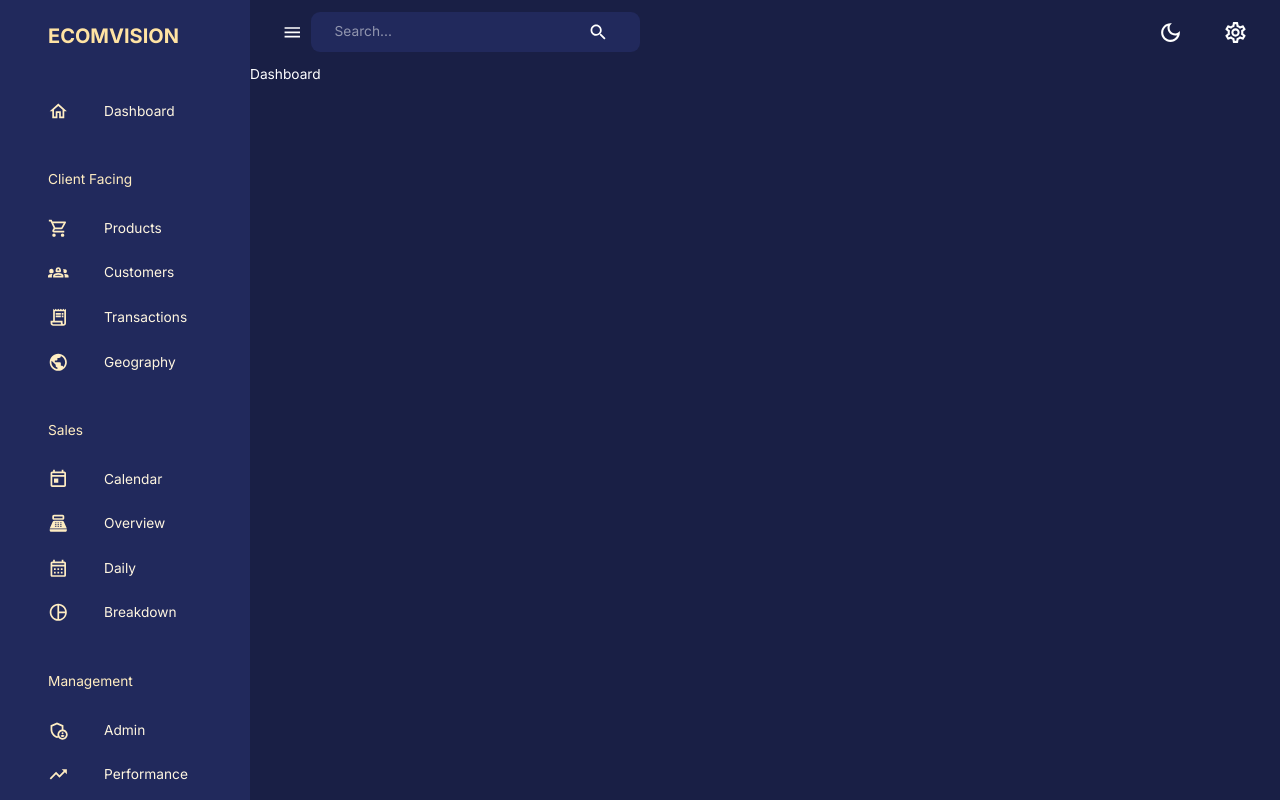
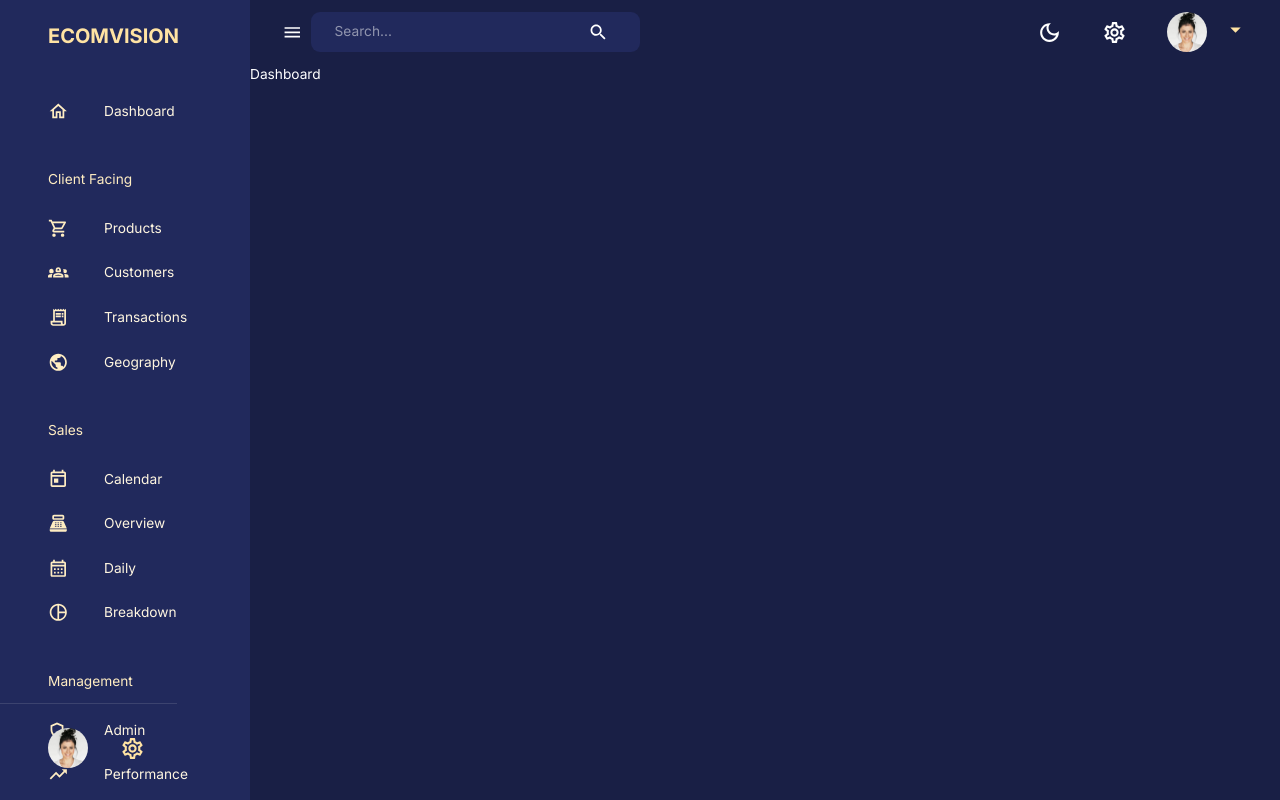
Before and after one commit to CodeWithDhruvX/AdminDashboard, a React (Create React App) app in the folder client/: page /dashboard in a window 1280 px wide. Built offline with nearby package versions, Linux system fonts and the light colour scheme; no server answers.

Commit message:
sidebar added.

```diff
--- a/client/src/components/Navbar.jsx
+++ b/client/src/components/Navbar.jsx
@@ -1,18 +1,24 @@
 import React, { useState } from 'react'
-import { LightModeOutlined, DarkModeOutlined, Menu as MenuIcon, Search, SettingsOutlined, ArrowDropOutlined } from '@mui/icons-material';
+import { LightModeOutlined, DarkModeOutlined, Menu as MenuIcon, Search, SettingsOutlined,ArrowDropDownOutlined } from '@mui/icons-material';
 import FlexBetween from 'components/FlexBetween';
 import { useDispatch } from 'react-redux';
 import { setMode } from 'state';
 import profileImage from '../assets/profile.jpeg';
 import { useTheme } from '@mui/material';
-import { AppBar, Toolbar, IconButton, InputBase } from '@mui/material';
+import { AppBar, Toolbar, IconButton, InputBase, Button, Box,Typography } from '@mui/material';
+
 const Navbar = ({
+    user,
     isSidebarOpen,
     setIsSidebarOpen
 }) => {
     const dispatch = useDispatch();
     const theme = useTheme();
-    console.log(theme.palette.mode);
+    const [anchorEl, setAnchorEl] = useState(null);
+    const open = Boolean(anchorEl);
+    const handleClick = (event) => setAnchorEl(event.currentTarget);
+    const handleClose = () => setAnchorEl(null);
+
     return (
         <AppBar sx={{
             position: 'static',
@@ -22,7 +28,7 @@
             <Toolbar sx={{ justifyContent: "space-between" }}>
                 {/* left side */}
                 <FlexBetween>
-                    <IconButton onClick={()=> setIsSidebarOpen(!isSidebarOpen) } >
+                    <IconButton onClick={() => setIsSidebarOpen(!isSidebarOpen)} >
                         <MenuIcon />
                     </IconButton>
                     <FlexBetween
@@ -46,8 +52,45 @@
                         <LightModeOutlined sx={{ fontSize: "25px" }} />
                     )}</IconButton>
                     <IconButton>
-                    <SettingsOutlined sx={{ fontSize: "25px" }} />
+                        <SettingsOutlined sx={{ fontSize: "25px" }} />
                     </IconButton>
+
+                    <FlexBetween>
+                        <Button onClick={handleClick}
+                            sx={{
+                                display: "flex",
+                                justifyContent: "space-between",
+                                alignItems: "center",
+                                textTransform: "none",
+                                gap: "1rem"
+                            }}>
+                                  <Box
+                            component="img"
+                            alt="profile"
+                            src={profileImage}
+                            height="40px"
+                            width="40px"
+                            borderRadius="50%"
+                            sx={{ objectFit: "cover" }} />
+                                <Box textAlign="left">
+                                    <Typography
+                                    fontWeight="bold"
+                                    fontSize="0.85rem"
+                                    sx={{ color: theme.palette.secondary[100] }}>
+                                        {user.name}
+                                    </Typography>
+                                    <Typography
+                                    fontWeight="bold"
+                                    fontSize="0.75rem"
+                                    sx={{ color: theme.palette.secondary[100] }}>
+                                        {user.occupation}
+                                    </Typography>
+                                    <ArrowDropDownOutlined
+                                    sx={{color:theme.palette.secondary[300],fontSize:"25px"}}/>
+                                </Box>
+                                </Button>
+                    </FlexBetween>
+
                 </FlexBetween>
             </Toolbar>
         </AppBar>
--- a/client/src/components/Sidebar.jsx
+++ b/client/src/components/Sidebar.jsx
@@ -93,6 +93,7 @@
 ];
 
 const Sidebar = ({
+    user,
     drawerWidth,
     isSidebarOpen,
     setIsSidebarOpen,
@@ -190,6 +191,38 @@
                         })}
                     </List>
                 </Box>
+
+                <Box position="absolute" bottom="2rem">
+                    <Divider />
+                    <FlexBetween textTransform="none" gap="1rem" m="1.5rem 2rem 0 3rem">
+                        <Box
+                            component="img"
+                            alt="profile"
+                            src={profileImage}
+                            height="40px"
+                            width="40px"
+                            borderRadius="50%"
+                            sx={{ objectFit: "cover" }} />
+                                <Box textAlign="left">
+                                    <Typography
+                                    fontWeight="bold"
+                                    fontSize="0.9rem"
+                                    sx={{ color: theme.palette.secondary[100] }}>
+                                        {user.name}
+                                    </Typography>
+                                    <Typography
+                                    fontWeight="bold"
+                                    fontSize="0.9rem"
+                                    sx={{ color: theme.palette.secondary[100] }}>
+                                        {user.occupation}
+                                    </Typography>
+                                </Box>
+                                <SettingsOutlined
+                                    sx={{ color: theme.palette.secondary[300], fontSize: "25px" }}
+                                />
+                    </FlexBetween>
+                </Box>
+
             </Drawer>
         )}
 
--- a/client/src/index.js
+++ b/client/src/index.js
@@ -5,12 +5,19 @@
 import { configureStore } from '@reduxjs/toolkit';
 import globalReducer from 'state';
 import { Provider } from 'react-redux';
+import { setupListeners } from '@reduxjs/toolkit/query';
+import { api } from 'state/api';
+
 
 const store = configureStore({
   reducer: {
     global: globalReducer,
-  }
-})
+    [api.reducerPath]: api.reducer,
+  },
+  middleware:(getDefault)=>getDefault().concat(api.middleware)
+});
+
+setupListeners(store.dispatch);
 
 const root = ReactDOM.createRoot(document.getElementById('root'));
 root.render(
--- a/client/src/scenes/layout/index.jsx
+++ b/client/src/scenes/layout/index.jsx
@@ -4,13 +4,21 @@
 import { Outlet } from 'react-router-dom';
 import Sidebar from 'components/Sidebar';
 import { useMediaQuery } from '@mui/material';
+import { useGetUserQuery } from 'state/api';
+import { useSelector } from 'react-redux';
+
 
 const Layout = () => {
     const isNonMobile = useMediaQuery('(min-width:600px)');
     const [isSidebarOpen, setIsSidebarOpen] = useState(true);
+    const userId = useSelector(state => state.global.userId);
+    const { data } = useGetUserQuery(userId);
+
+
     return (
         <Box display={isNonMobile ? "flex" : "block"} width="100%" height="100%">
             <Sidebar
+            user={data || {}}
                 isNonMobile={isNonMobile}
                 drawerWidth="250px"
                 isSidebarOpen={isSidebarOpen}
@@ -18,6 +26,7 @@
             />
             <Box flexGrow={1}>
                 <Navbar
+            user={data || {}}
                     isSidebarOpen={isSidebarOpen}
                     setIsSidebarOpen={setIsSidebarOpen} />
                 <Outlet />
--- /dev/null
+++ b/client/src/state/api.js
@@ -0,0 +1,16 @@
+import { createApi, fetchBaseQuery } from '@reduxjs/toolkit/query/react';
+
+export const api = createApi({
+    baseQuery: fetchBaseQuery({ baseUrl: process.env.REACT_APP_API_URL }),
+    reducerPath: "adminapi",
+    tagTypes: ["User"],
+    endpoints: (build) => ({
+        getUser: build.query({
+            query: (id) => `general/user/${id}`,
+            providesTags: ["User"]
+        })
+    })
+})
+
+export const
+{ useGetUserQuery } = api;
```
Also changed, not shown: 2 other files (tests, documents, lock files or other folders).
